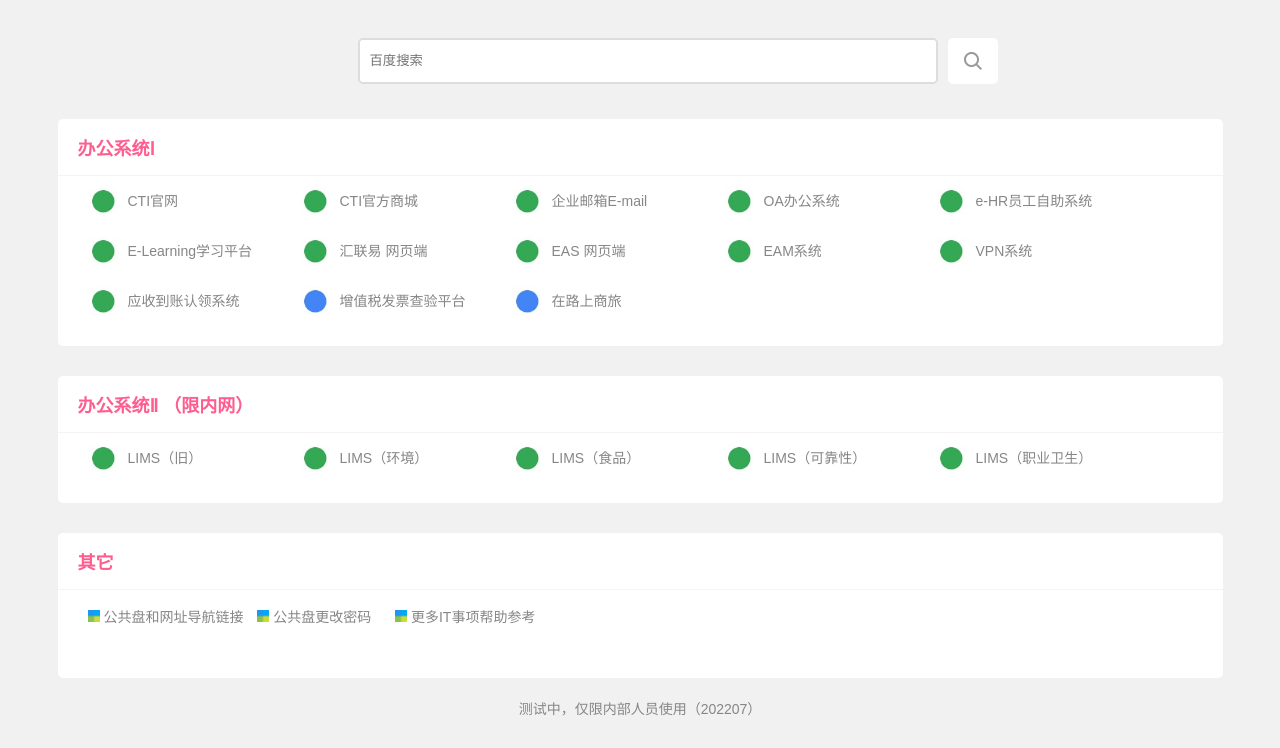
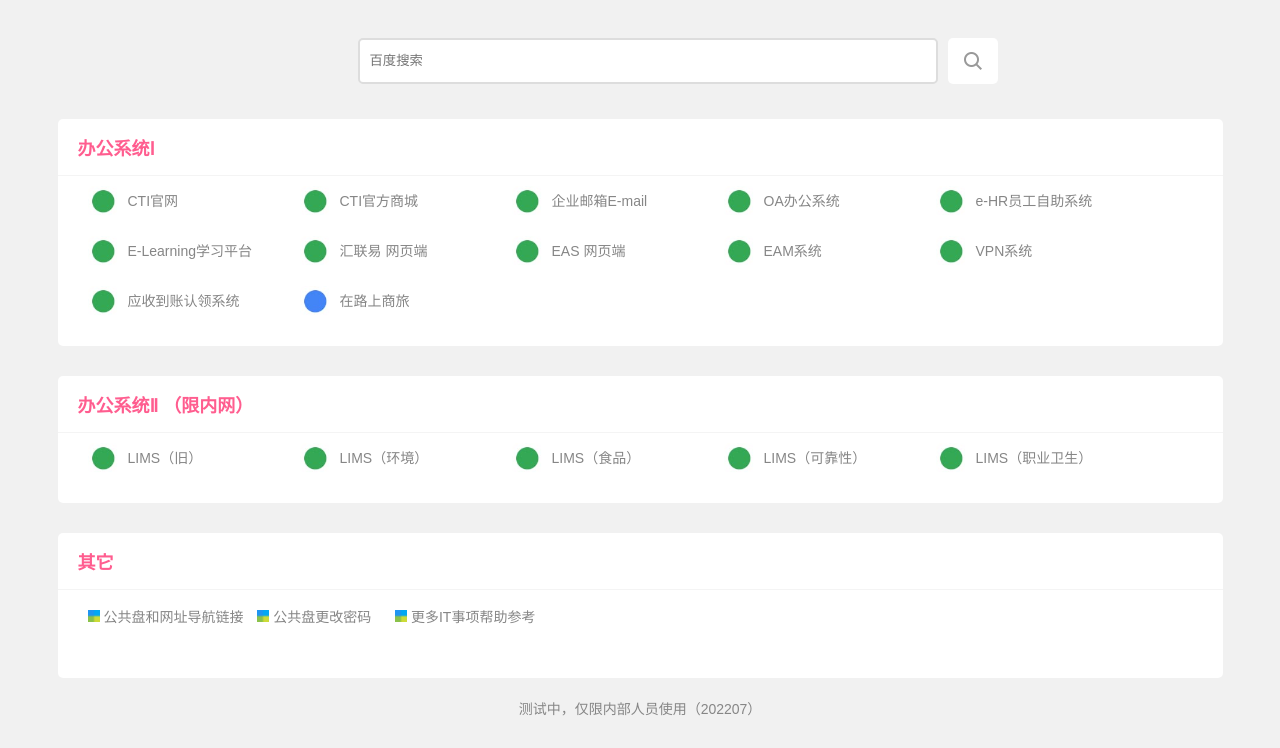
Before and after one commit to hilllei/ctihb, a plain HTML site: page index.html in a window 1280 px wide. Shown: the part 82-830 px from the top of the page. Drawn offline with Linux system fonts and the light colour scheme.

Commit message:
Update index.html

```diff
--- a/index.html
+++ b/index.html
@@ -47,7 +47,6 @@
 <li><a target="_blank" href="https://eam.cticert.com" ><i style="background-image:url('images/i-004.jpg');"></i>EAM系统</a></li>
 <li><a target="_blank" href="https://vpn3.cticert.com" alt="VPN系统" title="VPN系统"><i style="background-image:url('images/i-004.jpg');"></i>VPN系统</a></li>
 <li><a target="_blank" href="https://ysdz.cticert.com/statement/#/user/login"><i style="background-image:url('images/i-004.jpg');"></i>应收到账认领系统</a></li>
-<li><a target="_blank" href="https://inv-veri.chinatax.gov.cn/index.html" ><i style="background-image:url('images/i-003.jpg');"></i>增值税发票查验平台</a></li>
 <li><a target="_blank" href="https://t.otw.cn/" ><i style="background-image:url('images/i-003.jpg');"></i>在路上商旅</a></li>
 </ul>
 </div>
```
